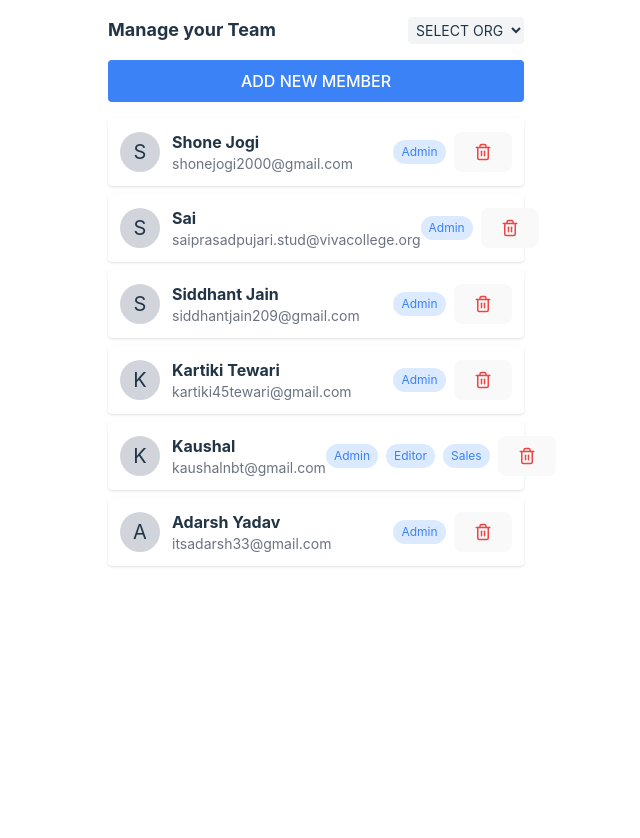
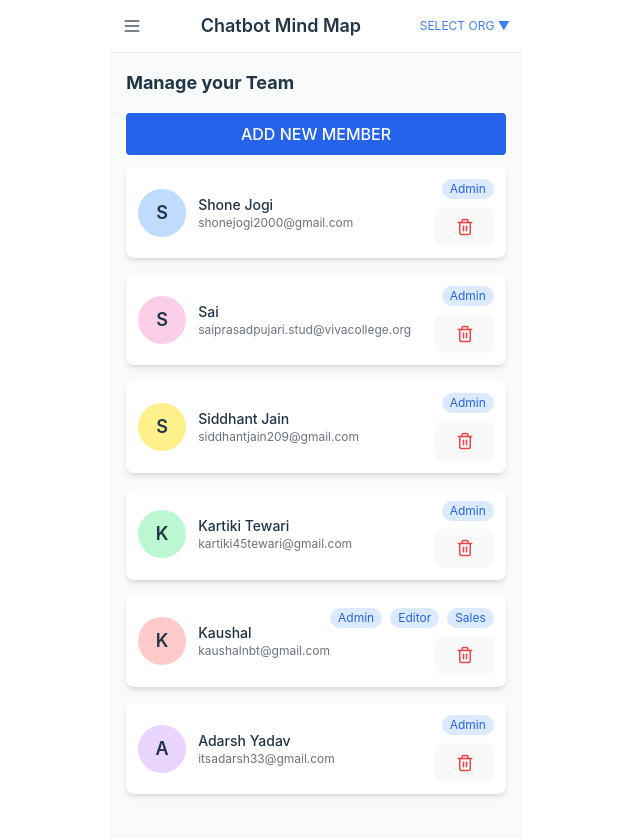
Before and after one commit to Aryan-goel/beyondchat, a React (Vite) app: page /team in a window 1280 px wide. Shown: the top 838 px of the page, without its empty margins (324-964 px from the left). Before the commit the page ends 800 px from the top, so only its background shows below. Built offline with nearby package versions, Linux system fonts and the light colour scheme.

Commit message:
add teams page

```diff
--- a/src/SideBar.jsx
+++ b/src/SideBar.jsx
@@ -1,13 +1,18 @@
-import React, { useState } from 'react'
-import { Menu, Clock, Monitor, ChevronLeft, LayoutDashboard, Briefcase, Users, Settings, Globe, Edit3, Trash2 } from 'lucide-react';
-import { Link } from 'react-router-dom';
+import React, { useState } from 'react';
+import { Menu, ChevronLeft, LayoutDashboard, Briefcase, Users, Settings, Globe, Monitor } from 'lucide-react';
+import { Link, useLocation } from 'react-router-dom';
 
 const Sidebar = () => {
     const [isSidebarOpen, setSidebarOpen] = useState(false);
+    const location = useLocation();
 
     const toggleSidebar = () => {
         setSidebarOpen(!isSidebarOpen);
     };
+
+    // Function to determine if the current path matches the link's path
+    const isActive = (path) => location.pathname === path;
+
     return (
         <>
             <div className={`fixed inset-y-0 left-0 w-64 bg-white shadow-lg transform ${isSidebarOpen ? 'translate-x-0' : '-translate-x-full'} transition-transform duration-300 ease-in-out`}>
@@ -19,23 +24,23 @@ const Sidebar = () => {
 
                     {/* Menu Items */}
                     <div className="space-y-2 mt-8">
-                        <Link to="/explore" className="flex items-center text-gray-700 hover:bg-gray-100 p-2 rounded-md">
+                        <Link to="/explore" className={`flex items-center p-2 rounded-md ${isActive('/explore') ? 'text-blue-500 bg-blue-50' : 'text-gray-700 hover:bg-gray-100'}`}>
                             <Globe className="mr-2" size={18} />
                             Explore Chats
                         </Link>
-                        <Link to="/org" className="flex items-center text-gray-700 hover:bg-gray-100 p-2 rounded-md">
+                        <Link to="/org" className={`flex items-center p-2 rounded-md ${isActive('/org') ? 'text-blue-500 bg-blue-50' : 'text-gray-700 hover:bg-gray-100'}`}>
                             <LayoutDashboard className="mr-2" size={18} />
                             Switch Organization
                         </Link>
-                        <Link to="/leads" className="flex items-center text-gray-700 hover:bg-gray-100 p-2 rounded-md">
+                        <Link to="/leads" className={`flex items-center p-2 rounded-md ${isActive('/leads') ? 'text-blue-500 bg-blue-50' : 'text-gray-700 hover:bg-gray-100'}`}>
                             <Briefcase className="mr-2" size={18} />
                             Business Leads
                         </Link>
-                        <Link to="/" className="flex items-center text-blue-500 hover:bg-blue-50 p-2 rounded-md">
+                        <Link to="/" className={`flex items-center p-2 rounded-md ${isActive('/') ? 'text-blue-500 bg-blue-50' : 'text-gray-700 hover:bg-gray-100'}`}>
                             <Monitor className="mr-2" size={18} />
                             View Mind Map
                         </Link>
-                        <Link to="/team" className="flex items-center text-gray-700 hover:bg-gray-100 p-2 rounded-md">
+                        <Link to="/team" className={`flex items-center p-2 rounded-md ${isActive('/team') ? 'text-blue-500 bg-blue-50' : 'text-gray-700 hover:bg-gray-100'}`}>
                             <Users className="mr-2" size={18} />
                             Manage Team
                         </Link>
@@ -54,11 +59,9 @@ const Sidebar = () => {
                     <h1 className="text-lg font-semibold">Chatbot Mind Map</h1>
                     <div className="text-blue-500 text-xs">SELECT ORG ▼</div>
                 </header>
-
-
             </div>
         </>
-    )
-}
+    );
+};
 
 export default Sidebar;
--- a/src/Team.jsx
+++ b/src/Team.jsx
@@ -1,80 +1,91 @@
 import React from "react";
 import { Trash2 } from "lucide-react";
+import Sidebar from "./SideBar";
 
 const members = [
     {
         name: "Shone Jogi",
         email: "shonejogi2000@gmail.com",
         roles: ["Admin"],
+        avatarColor: "bg-blue-200",
     },
     {
         name: "Sai",
         email: "saiprasadpujari.stud@vivacollege.org",
         roles: ["Admin"],
+        avatarColor: "bg-pink-200",
     },
     {
         name: "Siddhant Jain",
         email: "siddhantjain209@gmail.com",
         roles: ["Admin"],
+        avatarColor: "bg-yellow-200",
     },
     {
         name: "Kartiki Tewari",
         email: "kartiki45tewari@gmail.com",
         roles: ["Admin"],
+        avatarColor: "bg-green-200",
     },
     {
         name: "Kaushal",
         email: "kaushalnbt@gmail.com",
         roles: ["Admin", "Editor", "Sales"],
+        avatarColor: "bg-red-200",
     },
     {
         name: "Adarsh Yadav",
         email: "itsadarsh33@gmail.com",
         roles: ["Admin"],
+        avatarColor: "bg-purple-200",
     },
 ];
 
 const TeamManagement = () => {
     return (
-        <div className="p-4 max-w-md mx-auto">
-            <div className="flex justify-between items-center">
+        <>
+            <Sidebar />
+            <div className="p-4 max-w-lg mx-auto bg-gray-50 min-h-screen">
+                <div className="flex justify-between items-center mb-4">
                     <h1 className="text-lg font-bold">Manage your Team</h1>
-                <select className="bg-gray-100 text-sm p-1 rounded">
-                    <option value="org1">SELECT ORG</option>
-                    {/* Add more options as needed */}
-                </select>
+
                 </div>
 
-            <button className="mt-4 w-full bg-blue-500 text-white py-2 rounded">
+                <button className="w-full bg-blue-600 text-white py-2 rounded mb-3 font-medium">
                     ADD NEW MEMBER
                 </button>
 
-            <div className="mt-4">
+                <div className="space-y-4">
                     {members.map((member, index) => (
                         <div
                             key={index}
-                        className="flex items-center justify-between bg-white p-3 rounded shadow mb-2"
+                            className="flex items-center justify-between bg-white p-3 rounded-lg shadow-md"
                         >
-                        <div className="flex items-center">
-                            <div className="bg-gray-300 rounded-full w-10 h-10 flex items-center justify-center">
-                                {/* Avatar Icon - You can use a real avatar image here */}
-                                <span className="text-xl">{member.name[0]}</span>
+                            <div className="flex items-center space-x-3">
+                                <div
+                                    className={`${member.avatarColor} rounded-full w-12 h-12 flex items-center justify-center`}
+                                >
+                                    <span className="text-lg font-semibold">
+                                        {member.name[0].toUpperCase()}
+                                    </span>
                                 </div>
-                            <div className="ml-3">
-                                <p className="font-bold">{member.name}</p>
-                                <p className="text-sm text-gray-500">{member.email}</p>
+                                <div className="flex flex-col">
+                                    <p className="font-medium text-sm">{member.name}</p>
+                                    <p className="text-xs text-gray-500">{member.email}</p>
                                 </div>
                             </div>
+                            <div className="flex flex-col items-end">
                                 <div className="flex items-center space-x-2">
                                     {member.roles.map((role, idx) => (
                                         <span
                                             key={idx}
-                                    className="bg-blue-100 text-blue-500 text-xs px-2 py-1 rounded-full"
+                                            className="bg-blue-100 text-blue-600 text-xs px-2 py-0.5 rounded-full"
                                         >
                                             {role}
                                         </span>
                                     ))}
-                            <button className="text-red-500">
+                                </div>
+                                <button className="mt-2 text-red-500">
                                     <Trash2 size={18} />
                                 </button>
                             </div>
@@ -82,6 +93,7 @@ const TeamManagement = () => {
                     ))}
                 </div>
             </div>
+        </>
     );
 };
 
```
Lines whose indentation alone changed are shown as unchanged.
